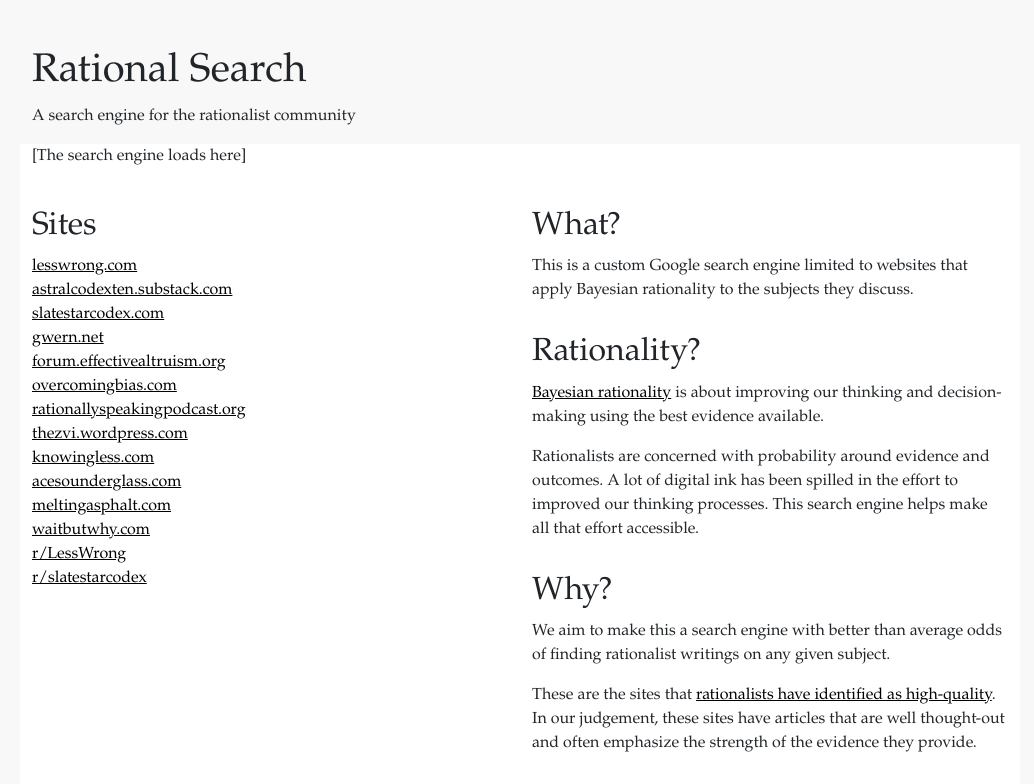
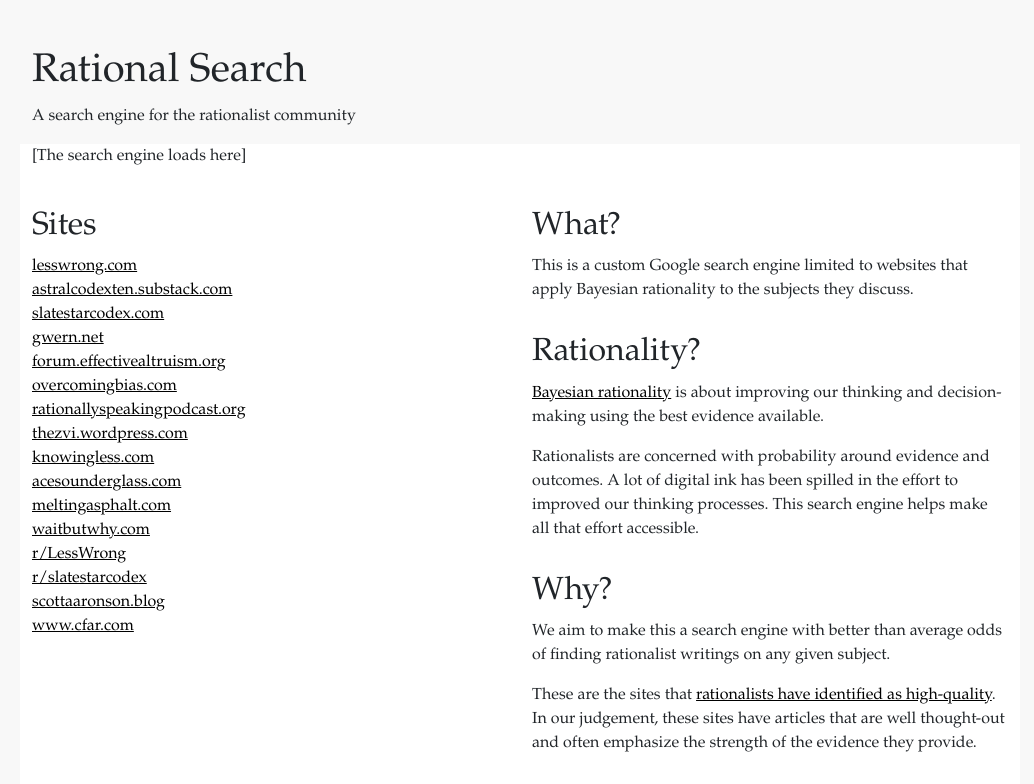
Before and after one commit to dankuck/rationalsearch, a plain HTML site: page draft.html in a window 1280 px wide. Shown: the top 784 px of the page, without its empty margins (120-1154 px from the left). Drawn offline with nearby package versions, Linux system fonts and the light colour scheme.

Commit message:
Two more new sites

```diff
--- a/draft.html
+++ b/draft.html
@@ -63,6 +63,9 @@
                         <a href="https://waitbutwhy.com">waitbutwhy.com</a><br />
                         <a href="https://www.reddit.com/r/LessWrong">r/LessWrong</a><br />
                         <a href="https://www.reddit.com/r/slatestarcodex">r/slatestarcodex</a><br />
+                        <a href="https://scottaaronson.blog">scottaaronson.blog</a><br />
+                        <a href="https://www.cfar.com">www.cfar.com</a><br />
+
                     </p>
                 </div>
             </div>
```
